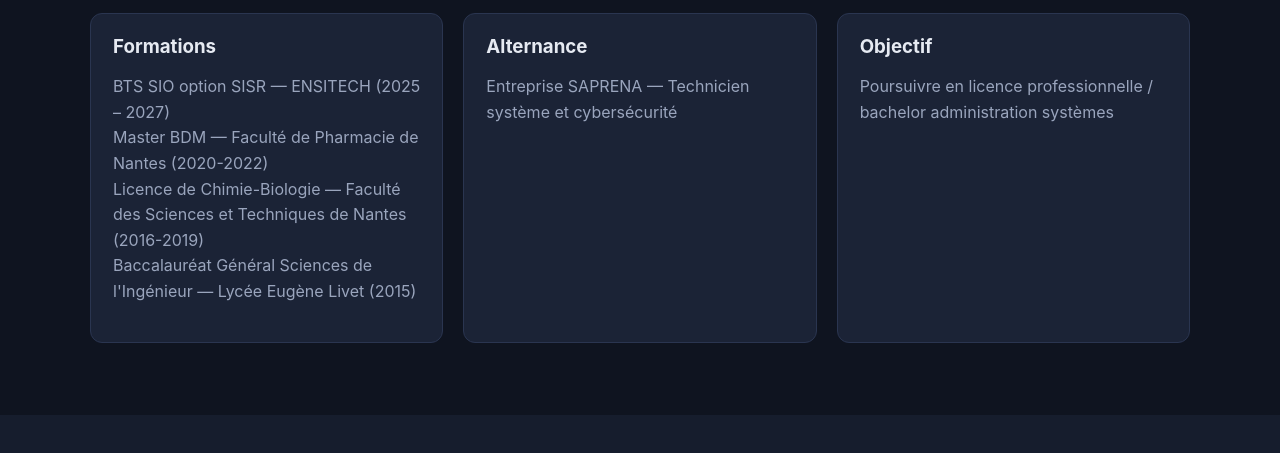
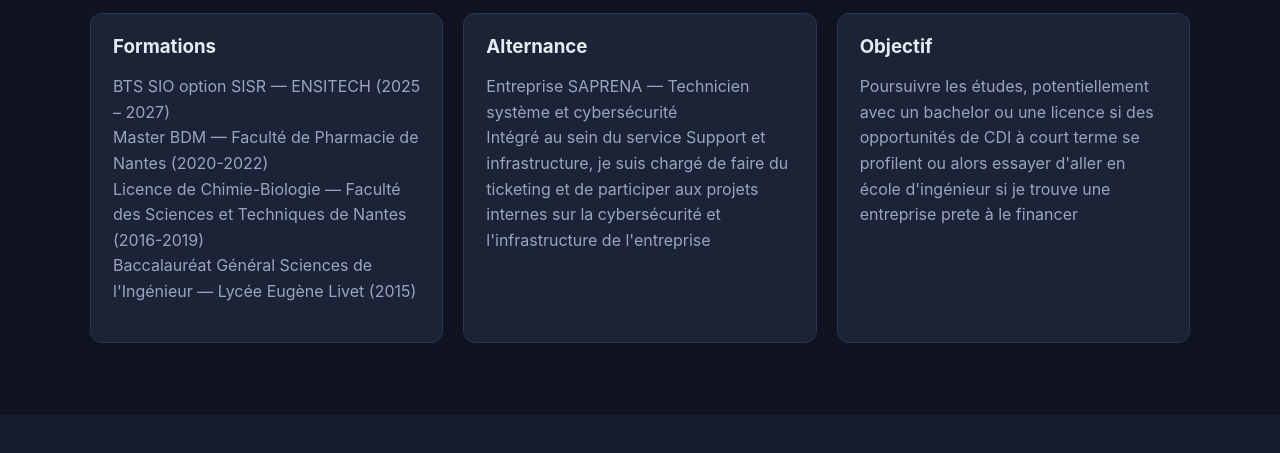
Before and after one commit to RT-SAUVAGET/Portfolio, a plain HTML site: page index.html in a window 1280 px wide. Shown: the part 732-1185 px from the top of the page. Drawn offline with nearby package versions, Linux system fonts and the light colour scheme; no server answers.

Commit message:
Enhance content in index.html for better detail
Updated job description and educational goals for clarity.

```diff
--- a/index.html
+++ b/index.html
@@ -46,11 +46,11 @@
         </div>
         <div class="card">
           <h3>Alternance</h3>
-          <p class="muted">Entreprise SAPRENA — Technicien système et cybersécurité </p>
+          <p class="muted">Entreprise SAPRENA — Technicien système et cybersécurité <br> Intégré au sein du service Support et infrastructure, je suis chargé de faire du ticketing et de participer aux projets internes sur la cybersécurité et l'infrastructure de l'entreprise</p>
         </div>
         <div class="card">
           <h3>Objectif</h3>
-          <p class="muted">Poursuivre en licence professionnelle / bachelor administration systèmes</p>
+          <p class="muted">Poursuivre les études, potentiellement avec un bachelor ou une licence si des opportunités de CDI à court terme se profilent ou alors essayer d'aller en école d'ingénieur si je trouve une entreprise prete à le financer</p>
         </div>
       </div>
     </div>
```
